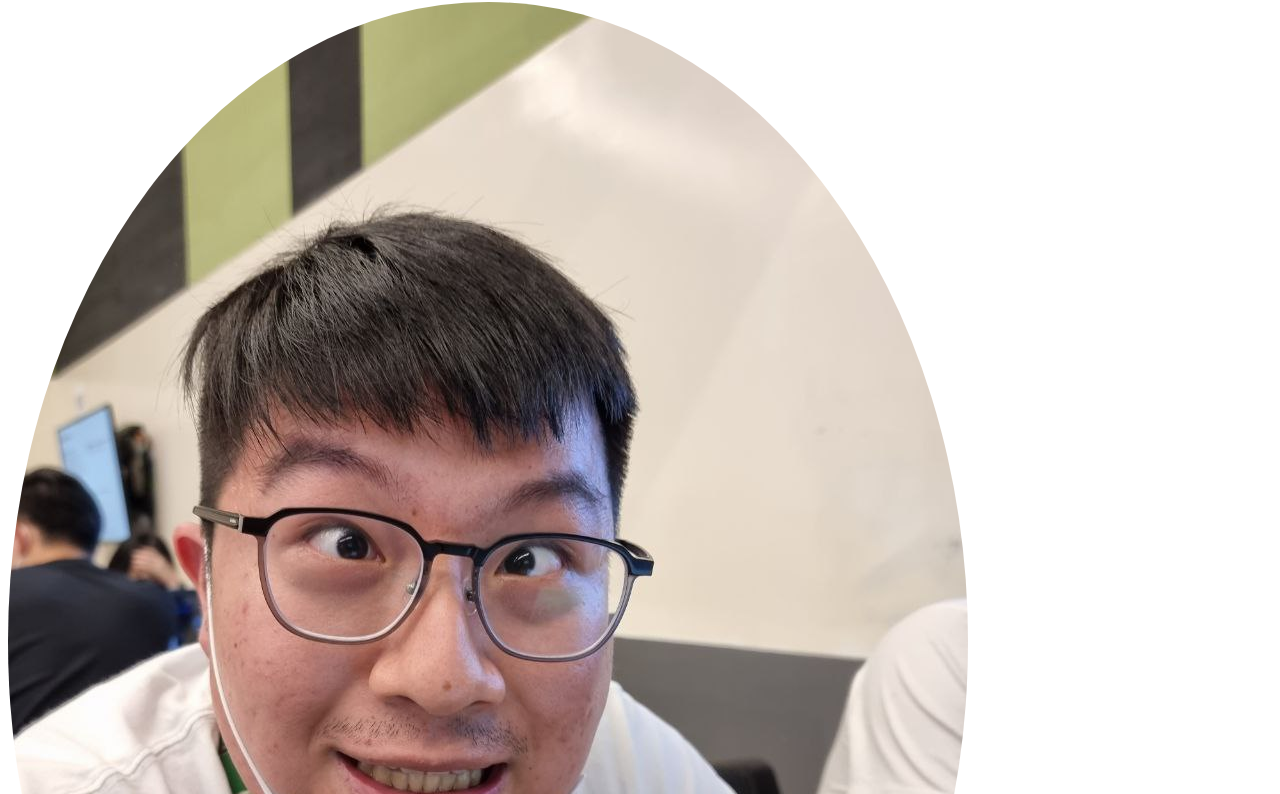
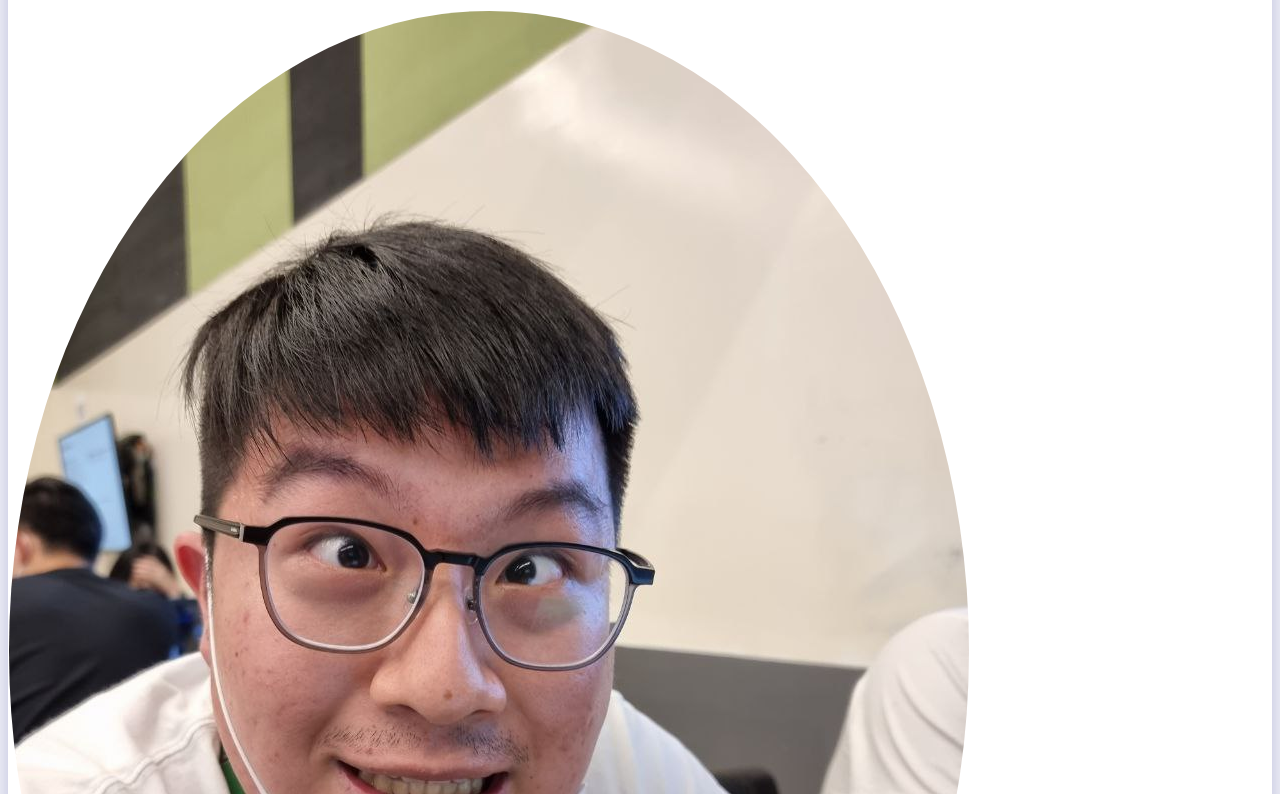
Before and after one commit to jordian-renaldi/jordian-renaldi.github.io, a plain HTML site: page index.html in a window 1280 px wide. Shown: the part 78-872 px from the top of the page. Drawn offline with Linux system fonts and the light colour scheme.

Commit message:
V3.1.1
Trying glass morphism

```diff
--- a/stylesheet.css
+++ b/stylesheet.css
@@ -41,3 +41,12 @@
     width: calc(100% + 27px);
     height: calc(100% + 27px);
 }
+
+body{
+    background: rgba( 255, 255, 255, 0.25 );
+    box-shadow: 0 8px 32px 0 rgba( 31, 38, 135, 0.37 );
+    backdrop-filter: blur( 11px );
+    -webkit-backdrop-filter: blur( 11px );
+    border-radius: 10px;
+    border: 1px solid rgba( 255, 255, 255, 0.18 );
+}
```
